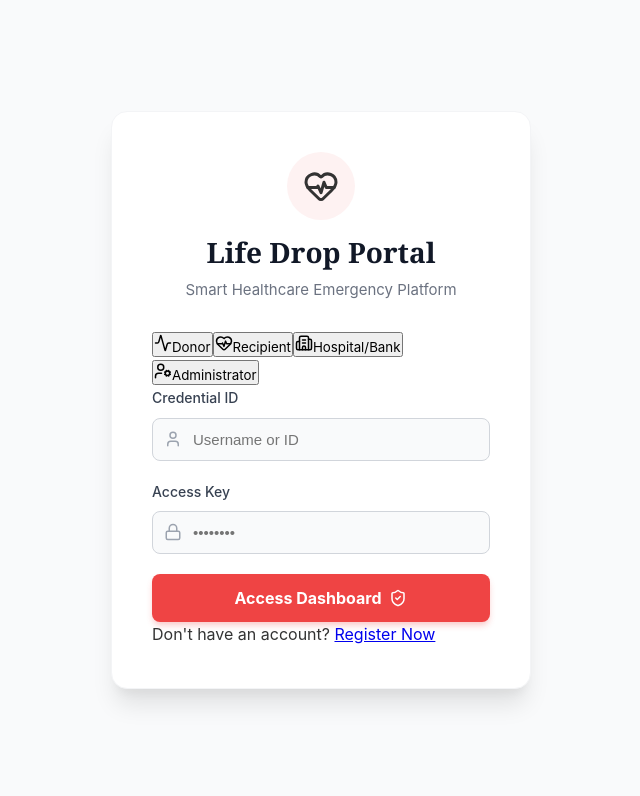
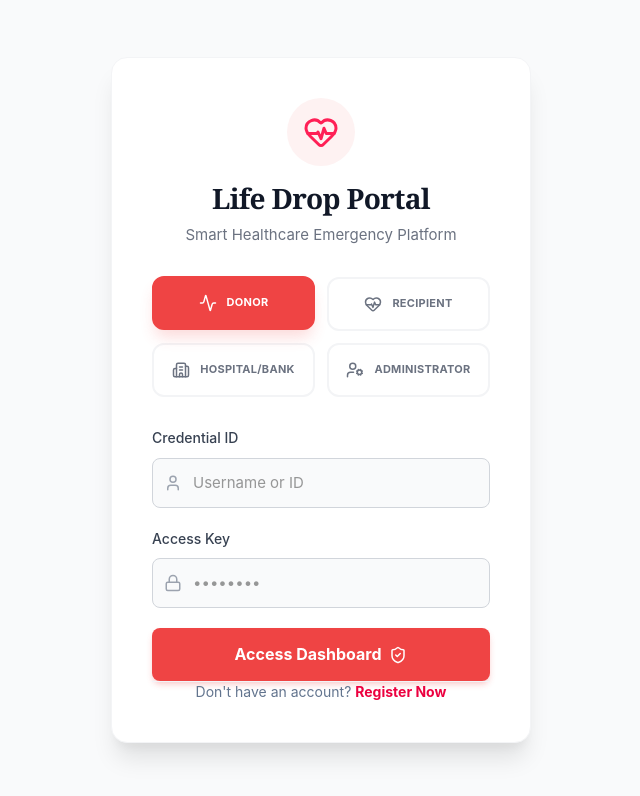
Before and after one commit to PavaniPatluri/Blood-Donor-Matching-System, a React (Vite) app: page / in a window 1280 px wide. Shown: the top 796 px of the page, without its empty margins (319-959 px from the left). Built offline with nearby package versions, Linux system fonts and the light colour scheme.

Commit message:
Final GUI fix: Apply role selector styles to the correct CSS file (main.css)

```diff
--- a/src/styles/main.css
+++ b/src/styles/main.css
@@ -1,3 +1,5 @@
+@import "tailwindcss";
+
 :root {
     /* Color Palette - Based on "Saving Lives with Precision" Design */
     --color-primary: hsl(12, 85%, 55%);
@@ -191,3 +193,50 @@ button {
 .login-submit-btn:hover {
   background-color: #dc2626;
 }
+
+/* --- ROLE SELECTOR STYLES --- */
+.role-selector {
+  display: grid;
+  grid-template-columns: 1fr 1fr;
+  gap: 12px;
+  margin-bottom: 30px;
+}
+
+.role-button {
+  display: flex;
+  align-items: center;
+  justify-content: center;
+  gap: 10px;
+  padding: 16px;
+  background-color: white;
+  border: 2px solid #f3f4f6;
+  border-radius: 12px;
+  cursor: pointer;
+  transition: all 0.2s ease;
+  font-weight: bold;
+  color: #6b7280;
+  text-transform: uppercase;
+  font-size: 11px;
+  letter-spacing: 0.025em;
+}
+
+.role-button:hover {
+  border-color: #fecaca;
+  background-color: #fff1f2;
+}
+
+.role-button.active {
+  background-color: #ef4444;
+  border-color: #ef4444;
+  color: white;
+  box-shadow: 0 10px 15px -3px rgba(239, 68, 68, 0.2);
+  transform: translateY(-1px);
+}
+
+.role-button svg {
+  transition: color 0.2s;
+}
+
+.role-button.active svg {
+  color: white !important;
+}
```
